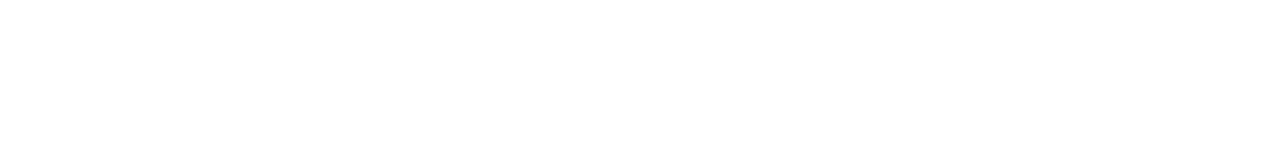
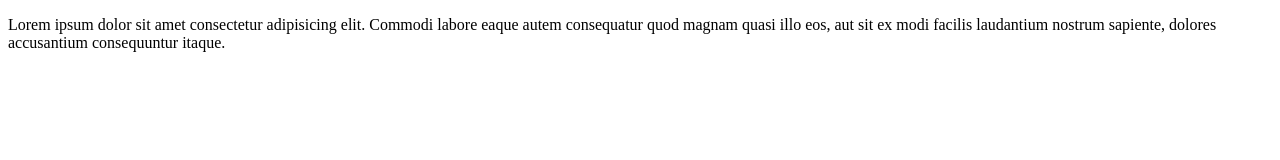
Before and after one commit to HendrixDev13/testDeMi-Git, a plain HTML site: page index.html in a window 1280 px wide. Drawn offline with Linux system fonts and the light colour scheme.

Commit message:
mi primer cambio en git

```diff
--- a/index.html
+++ b/index.html
@@ -6,6 +6,11 @@
     <title>Mi Primer Git Desde visualCode</title>
 </head>
 <body>
-
+    <div>
+        <div>
+            <!-- primer comentario en html-->
+             <p> Lorem ipsum dolor sit amet consectetur adipisicing elit. Commodi labore eaque autem consequatur quod magnam quasi illo eos, aut sit ex modi facilis laudantium nostrum sapiente, dolores accusantium consequuntur itaque.</p>
+        </div>
+    </div>
 </body>
 </html>
```
